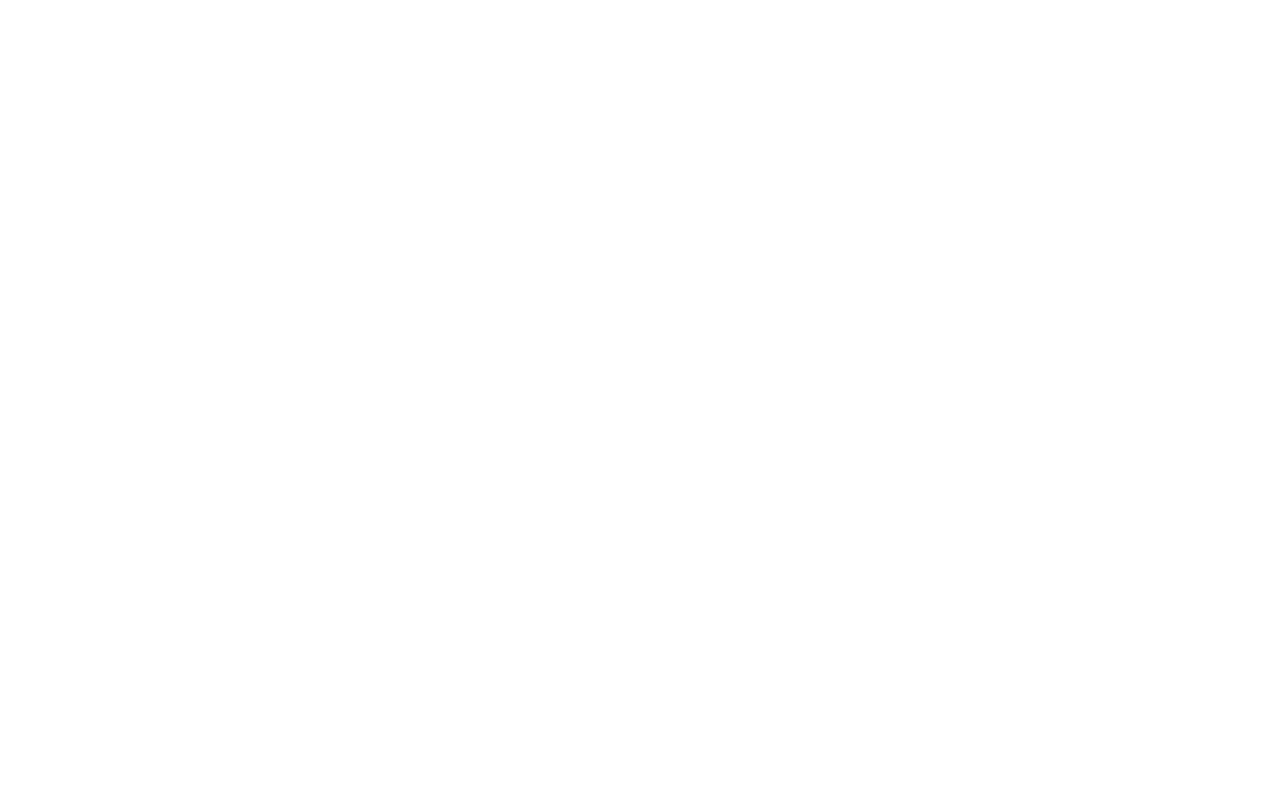
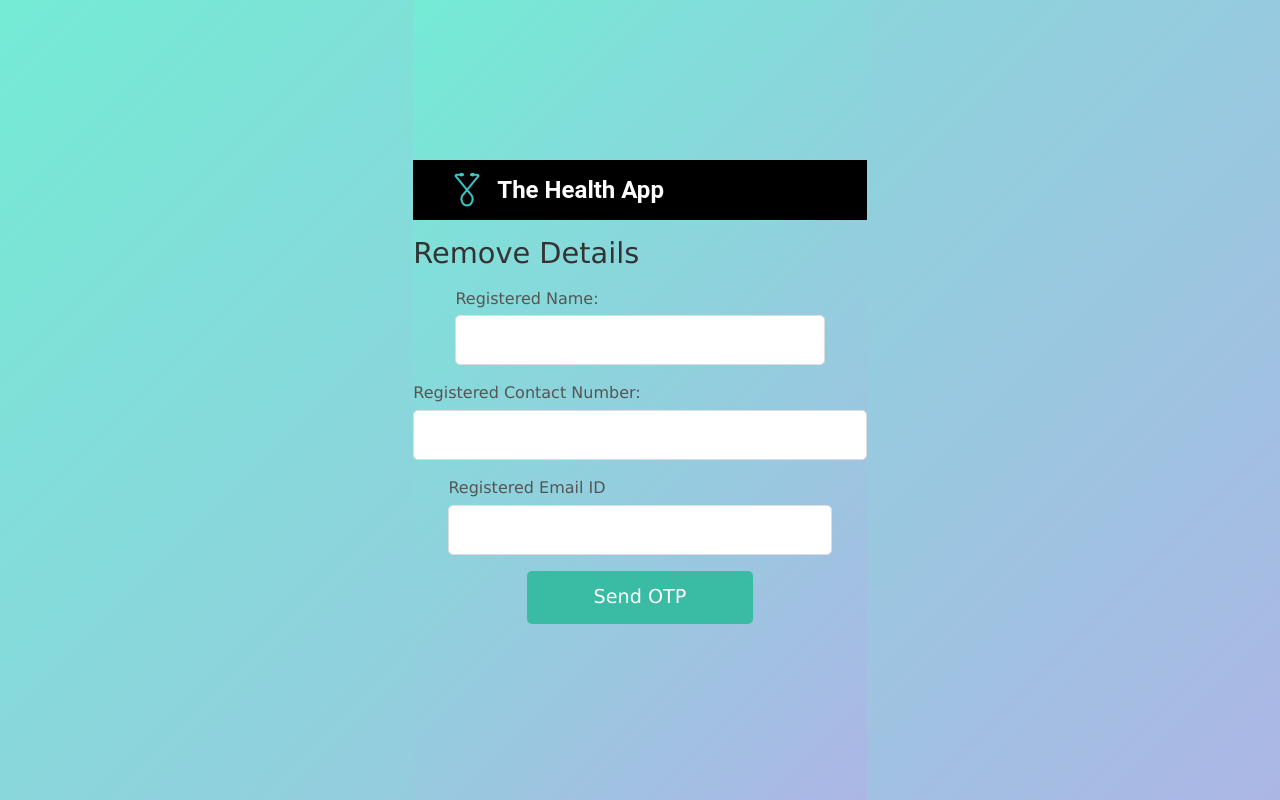
Before and after one commit to bablyaisha/healthapp, a React (Create React App) app: page /removedetails in a window 1280 px wide. Before the commit this address had no page. Built offline with nearby package versions, Linux system fonts and the light colour scheme.

Commit message:
Updated project

```diff
--- a/package.json
+++ b/package.json
@@ -11,6 +11,7 @@
     "bootstrap": "^5.2.0",
     "cors": "^2.8.5",
     "file-saver": "^2.0.5",
+    "firebase": "^10.14.0",
     "react": "^18.2.0",
     "react-bootstrap": "^2.5.0",
     "react-dom": "^18.2.0",
--- a/src/App.js
+++ b/src/App.js
@@ -8,7 +8,7 @@ import {BrowserRouter as Router,Routes,Route} from 'react-router-dom';
 import TermsAndConditions from './pages/TermsConditionsPage/TermsCondition';
 import PrivacyPolicy from './pages/TermsConditionsPage/PrivacyPolicy';
 import TermsConditionMain from './pages/TermsConditionsPage/TermsConditionMain';
-// import Form from './pages/Form/Form';
+import RemoveDetails from './pages/RemoveDetails/RemoveDetails';
 
 function App() {
   return (
@@ -23,7 +23,7 @@ function App() {
        <Route path='/cancellation&refund' element={<TermsAndConditions /> } />
        <Route path='/privacypolicy' element={<PrivacyPolicy /> } />
        <Route path='/terms&conditions' element={<TermsConditionMain />} />
-       {/* <Route path='/remove-details' element={<Form />} /> */}
+       <Route path='/removedetails' element={<RemoveDetails />} />
       </Routes>
     </Router>
   );
--- /dev/null
+++ b/src/components/configuration/firebaseConfig.js
@@ -0,0 +1,22 @@
+// firebaseConfig.js
+import { initializeApp } from "firebase/app";
+import { getDatabase} from "firebase/database";
+import { getAuth } from "firebase/auth";
+// import {RecaptchaVerifier, signInWithPhoneNumber} from "firebase/auth"
+
+const firebaseConfig = {
+  apiKey: "AIzaSyA9Qx1hqLDNKzJz_t3lLAWwqAyq-cgEi7I",
+  authDomain: "health2-e2d33.firebaseapp.com",
+  databaseURL: "https://health2-e2d33-default-rtdb.firebaseio.com",
+  projectId: "health2-e2d33",
+  storageBucket: "health2-e2d33.appspot.com",
+  messagingSenderId: "595369257323",
+  appId: "1:595369257323:web:5b2e157d0b9a8fe5bbc42e",
+  // measurementId: "G-GYT22WPKMT"
+};
+
+const app = initializeApp(firebaseConfig);
+const db = getDatabase(app);
+const auth = getAuth(app);
+
+export { db, auth };
--- a/src/components/navbar/navbar.js
+++ b/src/components/navbar/navbar.js
@@ -77,7 +77,7 @@ function Navbar({toggle}) {
         </NavItem>
         {/* Add the link to the form page */}
         {/* <NavItem>
-                <NavLinks as={Link} to="/remove-details">Form Details</NavLinks>
+                <NavLinks as={Link} to="/removedetails">Remove Details</NavLinks>
               </NavItem> */}
         {/* <NavItem>
          <NavLinks to='booking'
--- /dev/null
+++ b/src/pages/RemoveDetails/RemoveDetails.css
@@ -0,0 +1,102 @@
+/* RemoveDetails.css */
+
+body, html {
+    margin: 0;
+    padding: 0;
+    height: 100%;
+    font-family: Arial, sans-serif;
+    background: linear-gradient(135deg, #74ebd5 0%, #ACB6E5 100%);
+    display: flex;
+    justify-content: center;
+    align-items: center;
+  }
+
+  .container {
+    background-color: rgba(255, 255, 255, 0.9);
+    padding: 2rem;
+    border-radius: 15px;
+    box-shadow: 0 4px 12px rgba(0, 0, 0, 0.15);
+    max-width: 400px;
+    width: 100%;
+    text-align: center;
+  }
+
+  h2 {
+    color: #333;
+    margin-bottom: 1rem;
+    font-size: 1.8rem;
+  }
+
+  form {
+    display: flex;
+    flex-direction: column;
+    align-items: center;
+  }
+
+  label {
+    font-size: 1rem;
+    color: #555;
+    margin-bottom: 0.3rem;
+  }
+
+  input[type="text"],
+  input[type="email"],
+  input[type="password"] {
+    width: 100%;
+    padding: 0.75rem;
+    margin-bottom: 1rem;
+    border: 1px solid #ddd;
+    border-radius: 5px;
+    font-size: 1rem;
+    transition: border-color 0.3s ease;
+  }
+
+  input[type="text"]:focus,
+  input[type="email"]:focus,
+  input[type="password"]:focus {
+    border-color: #74ebd5;
+    box-shadow: 0 0 5px rgba(116, 235, 213, 0.5);
+    outline: none;
+  }
+
+  button {
+    background-color: #3abba3;
+    color: white;
+    border: none;
+    border-radius: 5px;
+    padding: 0.75rem;
+    width: 50%;
+    font-size: 1.2rem;
+    cursor: pointer;
+    transition: background-color 0.3s ease;
+  }
+
+  button:hover {
+    background-color: #045847;
+  }
+
+  h3 {
+    color: #333;
+    margin-top: 2rem;
+  }
+
+  p {
+    color: #555;
+    font-size: 1rem;
+  }
+
+  #recaptcha-container {
+    margin-top: 1rem;
+  }
+
+  .message {
+    margin-top: 1rem;
+    color: #333;
+  }
+
+  @media (max-width: 600px) {
+    .container {
+      padding: 1.5rem;
+      width: 90%;
+    }
+  }
--- /dev/null
+++ b/src/pages/RemoveDetails/RemoveDetails.js
@@ -0,0 +1,165 @@
+// RemoveDetails.js
+import React, { useState } from "react";
+import { db, auth } from "../../components/configuration/firebaseConfig";
+import { ref, remove, query, orderByChild, equalTo, get } from "firebase/database";
+import { RecaptchaVerifier, signInWithPhoneNumber } from "firebase/auth";
+// import Navbar from "../../components/navbar/navbar";
+import logo from '../../images/logo.png';
+import {
+    // Nav,
+    // NavbarContainer,
+    NavLogo,
+    // MobileIcon,
+    // NavMenu,
+    // NavItem,
+    // NavLinks,
+    } from '../../components/navbar/navbarElement'
+import './RemoveDetails.css';
+
+const RemoveDetails = () => {
+  const [name, setName] = useState("");
+  const [phone, setPhone] = useState("");
+  const [email, setEmail] = useState("");
+  const [otp, setOtp] = useState("");
+  const [confirmationResult, setConfirmationResult] = useState(null);
+  const [message, setMessage] = useState("");
+  const [isOtpSent, setIsOtpSent] = useState(false); // New state for tracking OTP sent
+
+  const setupRecaptcha = () => {
+    window.recaptchaVerifier = new RecaptchaVerifier('recaptcha-container', {
+      'size': 'normal', // Change to 'normal' for debugging (invisible for production)
+      'callback': (response) => {
+        // reCAPTCHA solved, allow OTP request
+        sendOtp();
+      },
+      'expired-callback': () => {
+        // Response expired, reCAPTCHA reset required.
+        setMessage('Recaptcha expired, please try again.');
+      }
+    }, auth);
+  };
+
+  const sendOtp = () => {
+    setupRecaptcha();
+    const appVerifier = window.recaptchaVerifier;
+    const phoneNumber = "+91" + phone.trim(); // Add country code
+
+    console.log("Sending OTP to:", phoneNumber); // Log the phone number
+    signInWithPhoneNumber(auth, phoneNumber, appVerifier)
+      .then((result) => {
+        setConfirmationResult(result);
+        setMessage("OTP sent to " + phone);
+        setIsOtpSent(true); // Set to true after OTP is sent
+      })
+      .catch((error) => {
+        console.error("Error during OTP sending:", error);
+        setMessage("Failed to send OTP.");
+      });
+  };
+
+   // Verify OTP and delete the user's data
+  const verifyOtpAndDelete = () => {
+    confirmationResult.confirm(otp).then((result) => {
+      // User signed in successfully
+      const user = result.user;
+    //   const userId = user.uid; // This is the unique ID used to delete from Firebase
+
+      // Reference to user's data in the database
+      const userRef = query(ref(db, 'India/User_Details'),orderByChild('MobileNoOfUser'), equalTo(phone));
+      get(userRef).then((snapshot) => {
+        if (snapshot.exists()) {
+          // Step 2: Get the userId (key)
+          const userId = Object.keys(snapshot.val())[0]; // Assuming first match, as phone number should be unique
+ // : Delete the user's record using userId
+ const deleteRef = ref(db, `India/User_Details/${userId}`);
+      // Delete the user's record
+      remove(deleteRef)
+        .then(() => {
+          setMessage("User details successfully deleted.");
+        })
+        .catch((error) => {
+          console.error("Error deleting user details:", error);
+          setMessage("Error deleting user details.");
+        });
+    }else {
+        setMessage("User not found.");
+      }
+    }).catch((error) => {
+      console.error("Error querying user:", error);
+      setMessage("Error finding user.");
+    });
+}).catch((error) => {
+    console.error("Error verifying OTP:", error);
+    setMessage("Incorrect OTP.");
+  });
+  };
+
+  const handleSubmit = (e) => {
+    e.preventDefault();
+    sendOtp();
+  };
+
+  return (
+    <div>
+    <div style={{ backgroundColor: 'black', padding: '10px' }}>
+      <NavLogo>
+        <img src={logo} alt='logo' style={{width:'40px', height:'40px', marginRight:'10px'}} />
+        The Health App</NavLogo>
+        </div>
+        {/* <MobileIcon onClick={toggle}>
+          <FaBars />
+        </MobileIcon> */}
+    {/* <Navbar/> */}
+      <h2>Remove Details</h2>
+      <form onSubmit={handleSubmit}>
+        <div>
+          <label>Registered Name:</label>
+          <input
+            type="text"
+            value={name}
+            onChange={(e) => setName(e.target.value)}
+            required
+          />
+        </div>
+        <div>
+          <label>Registered Contact Number:</label>
+          <input
+            type="text"
+            value={phone}
+            onChange={(e) => setPhone(e.target.value)}
+            required
+          />
+        </div>
+        <div>
+          <label>Registered Email ID</label>
+          <input
+            type="email"
+            value={email}
+            onChange={(e) => setEmail(e.target.value)}
+            required
+          />
+        </div>
+        <button type="submit" disabled={isOtpSent}>Send OTP</button>
+      </form>
+
+      {confirmationResult && (
+        <>
+          <h3>Enter OTP</h3>
+          <input
+            type="text"
+            value={otp}
+            onChange={(e) => setOtp(e.target.value)}
+            required
+          />
+          <button onClick={verifyOtpAndDelete}>Verify OTP & Delete</button>
+        </>
+      )}
+
+      <div id="recaptcha-container"></div>
+
+      <p>{message}</p>
+    </div>
+  );
+};
+
+export default RemoveDetails;
```
Also changed, not shown: 1 other file (tests, documents, lock files or other folders).
